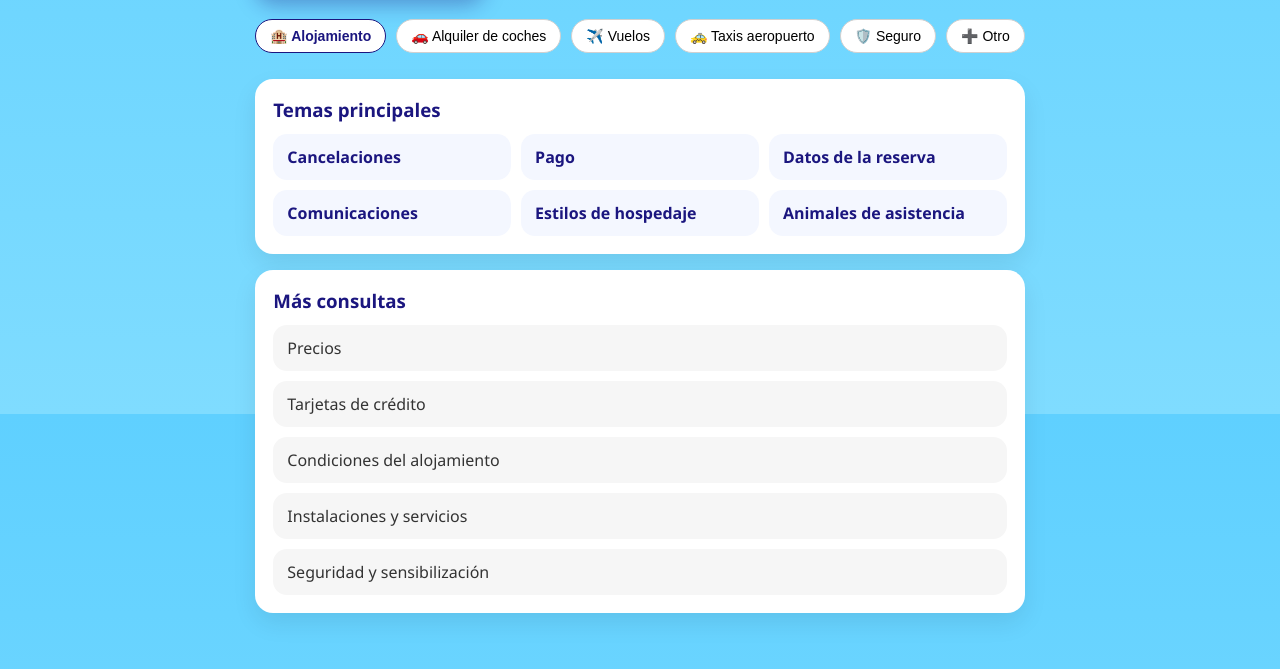
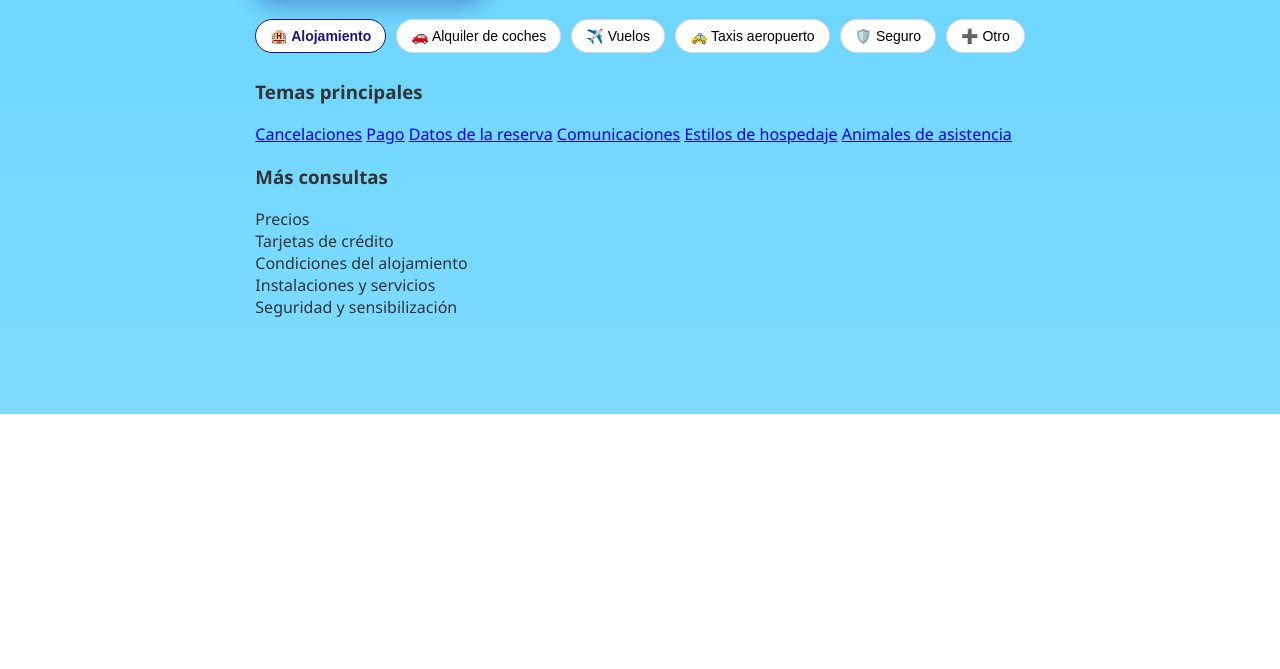
Before and after one commit to anaferr02/Tualoja, a website: page ayuda.html in a window 1280 px wide. Shown: the part 386-1055 px from the top of the page. After the commit the page ends 800 px from the top, so only its background shows below. Drawn offline with Linux system fonts and the light colour scheme.

Commit message:
Update style.css

```diff
--- a/style.css
+++ b/style.css
@@ -498,13 +498,15 @@ form {
 form > * {
   margin-bottom: 12px;
 }
-/* ===== AYUDA (CENTRO) ===== */
+/* ===== AYUDA (SOLO ESTA SECCIÓN) ===== */
+main.ayuda,
 .ayuda-wrap{
   max-width: 1100px;
   margin: 0 auto;
   padding: 40px 20px;
 }
 
+/* Alerta */
 .alerta-seguridad{
   background:#fff3cd;
   border-left:6px solid #ffb300;
@@ -535,27 +537,33 @@ form > * {
   font-size:18px;
 }
 
-.ayuda-hero h2{
+/* Título */
+.ayuda-hero h2,
+main.ayuda h2{
   margin: 0 0 6px;
   font-size: 32px;
+  color:#1b167f;
 }
 
-.ayuda-hero p{
+.ayuda-hero p,
+main.ayuda p{
   margin: 0 0 16px;
   color:#444;
 }
 
+/* Botón ayuda */
 .boton-ayuda{
   background:#1b167f;
   color:#fff;
   border:none;
   border-radius:999px;
   padding:12px 18px;
-  font-weight:700;
+  font-weight:800;
   cursor:pointer;
   box-shadow:0 8px 20px rgba(27,22,127,.35);
 }
 
+/* Tabs */
 .tabs-ayuda{
   display:flex;
   flex-wrap:wrap;
@@ -564,7 +572,7 @@ form > * {
 }
 
 .tabs-ayuda button{
-  border:1px solid #d0d0d0;
+  border:1px solid rgba(27,22,127,0.18);
   background:#fff;
   padding:8px 14px;
   border-radius:999px;
@@ -575,50 +583,35 @@ form > * {
 .tabs-ayuda .tab-activa{
   border-color:#1b167f;
   color:#1b167f;
-  font-weight:700;
+  font-weight:900;
 }
 
-.ayuda-seccion{
+/* FAQ */
+.faq{
   background:#fff;
   border-radius:18px;
   padding:18px;
   box-shadow:0 10px 25px rgba(0,0,0,.08);
-  margin-bottom: 16px;
 }
 
-.ayuda-seccion h3{
-  margin:0 0 12px;
-  color:#1b167f;
-}
-
-.ayuda-grid-links{
-  display:grid;
-  grid-template-columns: repeat(auto-fit, minmax(220px, 1fr));
-  gap: 10px;
-}
-
-.ayuda-link{
+.faq a,
+.faq .faq-item{
   display:block;
   padding:12px 14px;
   border-radius:14px;
+  margin:10px 0;
   background:#f4f7ff;
   color:#1b167f;
   text-decoration:none;
-  font-weight:600;
+  font-weight:700;
 }
 
-.ayuda-link:hover{
+.faq a:hover{
   text-decoration: underline;
 }
 
-.ayuda-lista{
-  display:grid;
-  gap:10px;
-}
-
-.ayuda-item{
-  padding:12px 14px;
-  border-radius:14px;
+.faq .faq-item{
   background:#f6f6f6;
   color:#333;
+  font-weight:600;
 }
```
